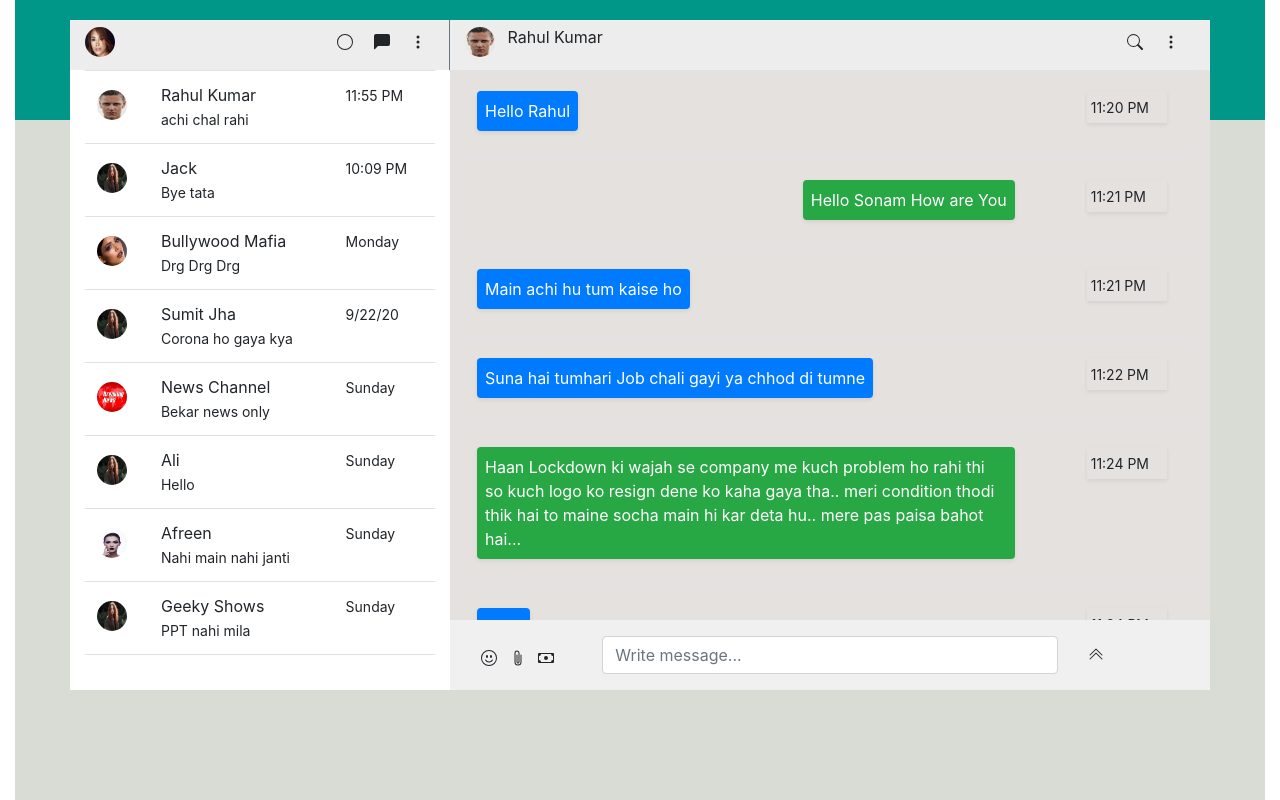
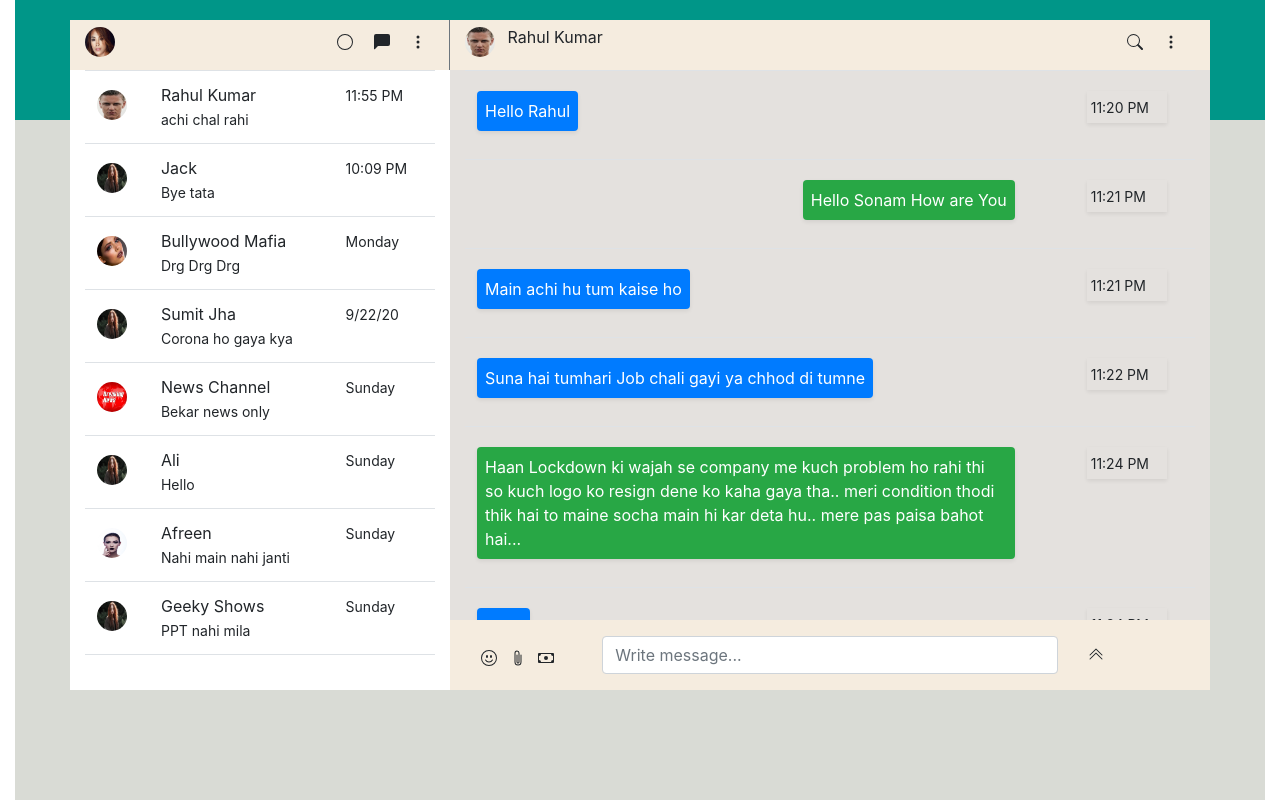
Before and after one commit to geekyshow1/whatsappwebclone, a plain HTML site: page index.html in a window 1280 px wide. Drawn offline with nearby package versions, Linux system fonts and the light colour scheme.

Commit message:
color: changed

```diff
--- a/style.css
+++ b/style.css
@@ -1,3 +1,5 @@
+
+
 .back-top{
  background-color:  #009688;
  height: 15vh;
@@ -59,3 +61,6 @@
 .message-box{
  background-color: #F0F0F0;
 }
+.row {
+    background-color: rgb(245, 236, 223);
+}
```
